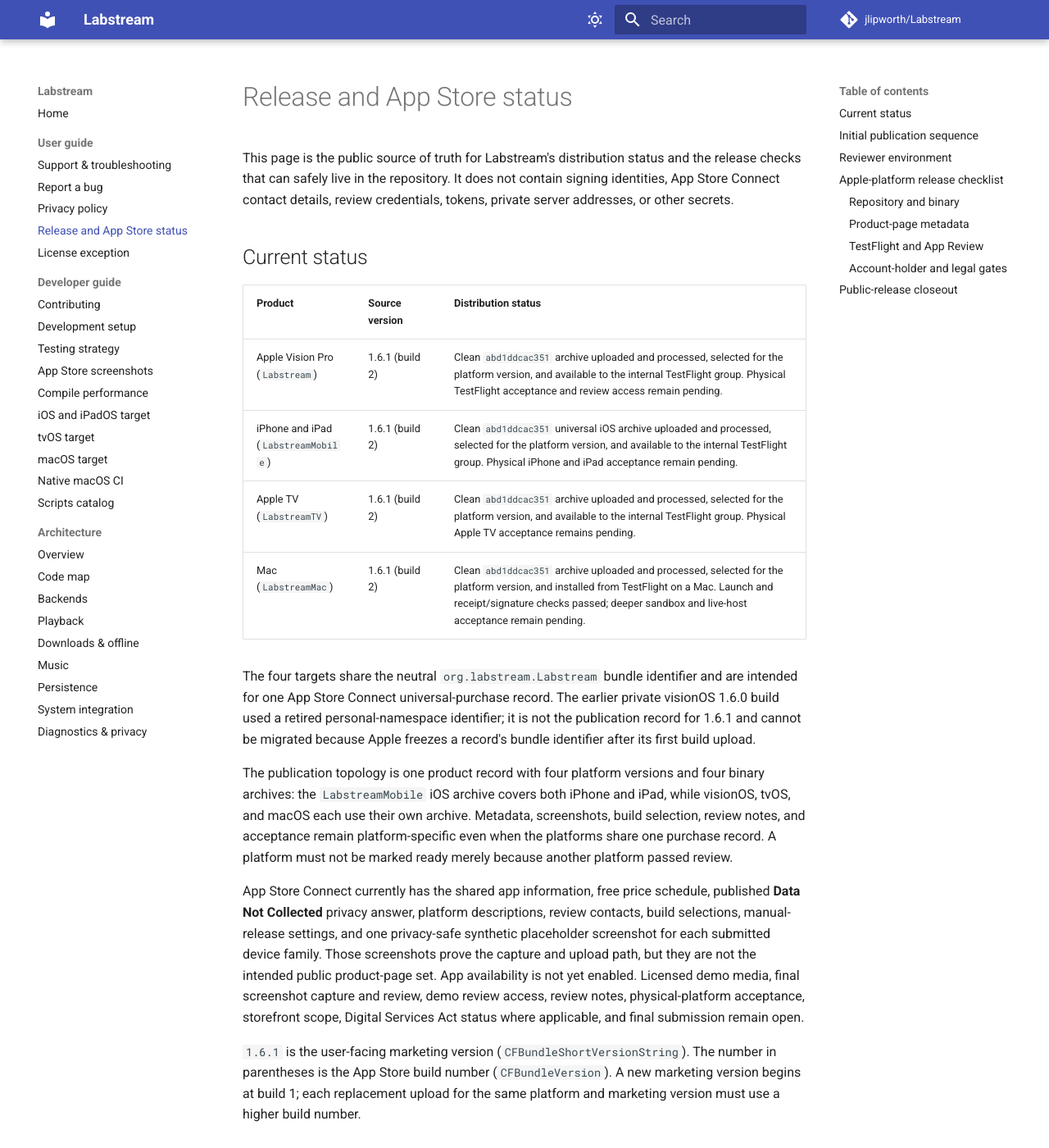
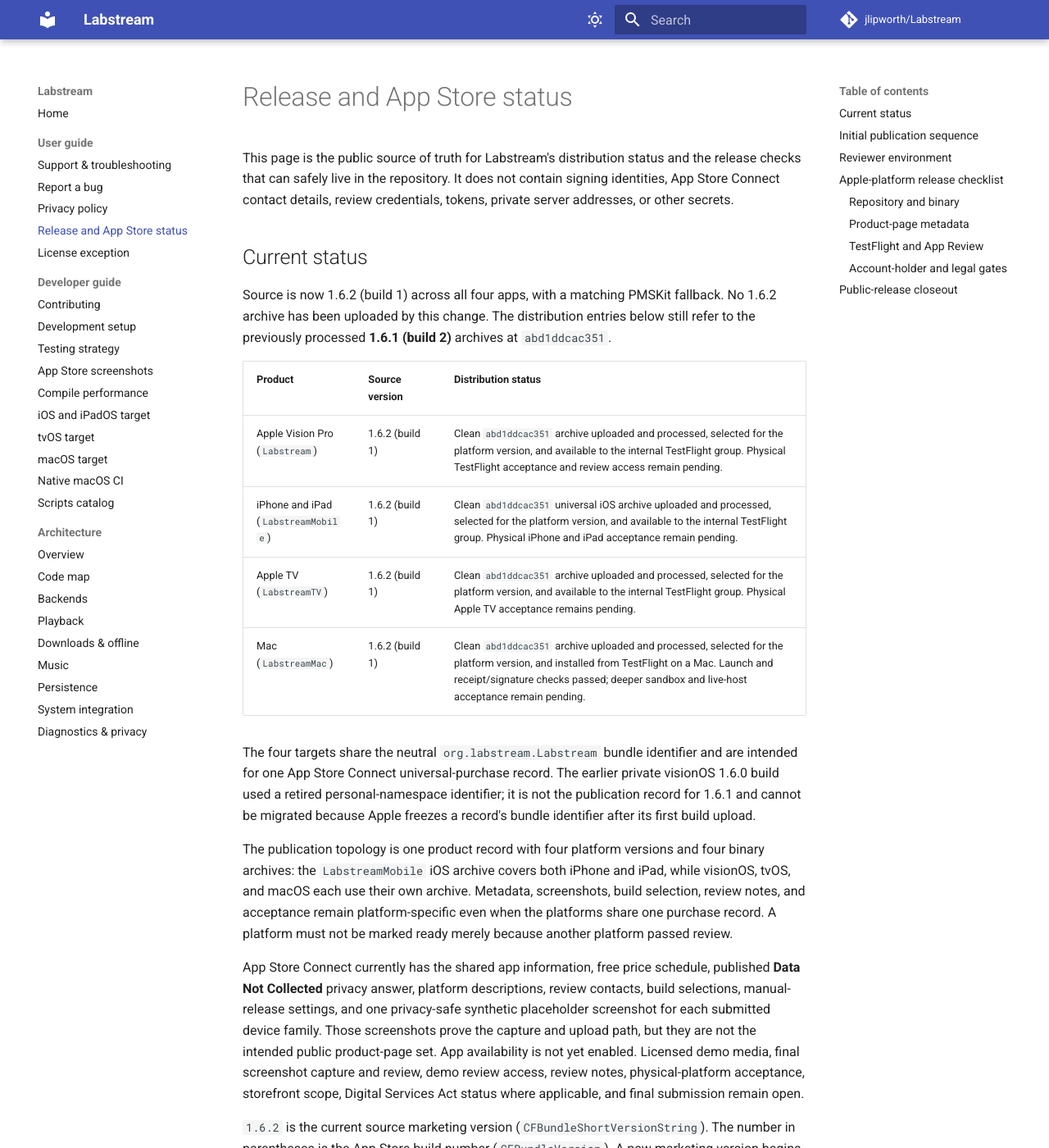
Before and after one commit to jlipworth/Labstream, an MkDocs documentation site: the page built from docs/RELEASES.md, in a window 1280 px wide and 1400 px high. Shown: the whole window at 82% size. Built offline with MkDocs 1.6.1 and Material for MkDocs 9.7.7, drawn with Linux system fonts in a browser that asks for light colours; comment, search, counter and statistics services are not loaded.

Commit message:
Bump all apps and PMSKit to 1.6.2 build 1

```diff
--- a/docs/RELEASES.md
+++ b/docs/RELEASES.md
@@ -6,12 +6,16 @@
 
 ## Current status
 
+Source is now 1.6.2 (build 1) across all four apps, with a matching PMSKit fallback.
+No 1.6.2 archive has been uploaded by this change. The distribution entries below still
+refer to the previously processed **1.6.1 (build 2)** archives at `abd1ddcac351`.
+
 | Product | Source version | Distribution status |
 | --- | --- | --- |
-| Apple Vision Pro (`Labstream`) | 1.6.1 (build 2) | Clean `abd1ddcac351` archive uploaded and processed, selected for the platform version, and available to the internal TestFlight group. Physical TestFlight acceptance and review access remain pending. |
-| iPhone and iPad (`LabstreamMobile`) | 1.6.1 (build 2) | Clean `abd1ddcac351` universal iOS archive uploaded and processed, selected for the platform version, and available to the internal TestFlight group. Physical iPhone and iPad acceptance remain pending. |
-| Apple TV (`LabstreamTV`) | 1.6.1 (build 2) | Clean `abd1ddcac351` archive uploaded and processed, selected for the platform version, and available to the internal TestFlight group. Physical Apple TV acceptance remains pending. |
-| Mac (`LabstreamMac`) | 1.6.1 (build 2) | Clean `abd1ddcac351` archive uploaded and processed, selected for the platform version, and installed from TestFlight on a Mac. Launch and receipt/signature checks passed; deeper sandbox and live-host acceptance remain pending. |
+| Apple Vision Pro (`Labstream`) | 1.6.2 (build 1) | Clean `abd1ddcac351` archive uploaded and processed, selected for the platform version, and available to the internal TestFlight group. Physical TestFlight acceptance and review access remain pending. |
+| iPhone and iPad (`LabstreamMobile`) | 1.6.2 (build 1) | Clean `abd1ddcac351` universal iOS archive uploaded and processed, selected for the platform version, and available to the internal TestFlight group. Physical iPhone and iPad acceptance remain pending. |
+| Apple TV (`LabstreamTV`) | 1.6.2 (build 1) | Clean `abd1ddcac351` archive uploaded and processed, selected for the platform version, and available to the internal TestFlight group. Physical Apple TV acceptance remains pending. |
+| Mac (`LabstreamMac`) | 1.6.2 (build 1) | Clean `abd1ddcac351` archive uploaded and processed, selected for the platform version, and installed from TestFlight on a Mac. Launch and receipt/signature checks passed; deeper sandbox and live-host acceptance remain pending. |
 
 The four targets share the neutral `org.labstream.Labstream` bundle identifier and are intended
 for one App Store Connect universal-purchase record. The earlier private visionOS 1.6.0 build used
@@ -32,7 +36,7 @@
 capture and review, demo review access, review notes, physical-platform acceptance, storefront
 scope, Digital Services Act status where applicable, and final submission remain open.
 
-`1.6.1` is the user-facing marketing version (`CFBundleShortVersionString`). The number in
+`1.6.2` is the current source marketing version (`CFBundleShortVersionString`). The number in
 parentheses is the App Store build number (`CFBundleVersion`). A new marketing version begins at
 build 1; each replacement upload for the same platform and marketing version must use a higher
 build number.
```
Also changed, not shown: 3 other files.
